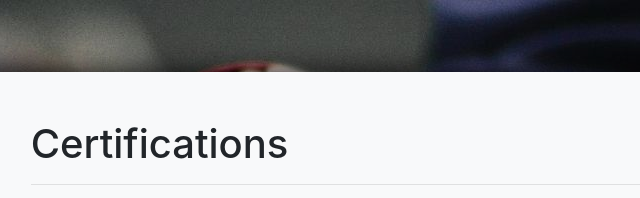
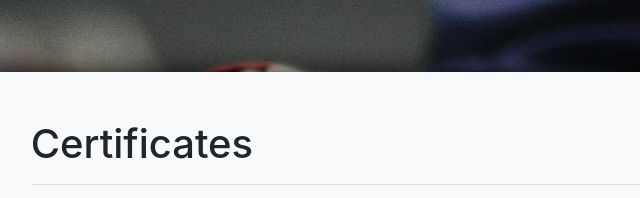
Before and after one commit to ivrmanitin/portfolio, a plain HTML site: page certificates.html in a window 1280 px wide. Shown: the top 198 px of the page, 468-1108 px from the left. Drawn offline with nearby package versions, Linux system fonts and the light colour scheme.

Commit message:
Update certificates.html

```diff
--- a/certificates.html
+++ b/certificates.html
@@ -29,7 +29,7 @@
             </div>
 
             <div class="col-md-8 p-5">
-                <h1>Certifications</h1>
+                <h1>Certificates</h1>
                 <hr>
                     <div class="row">
                         <div class="col-md-4">
```
